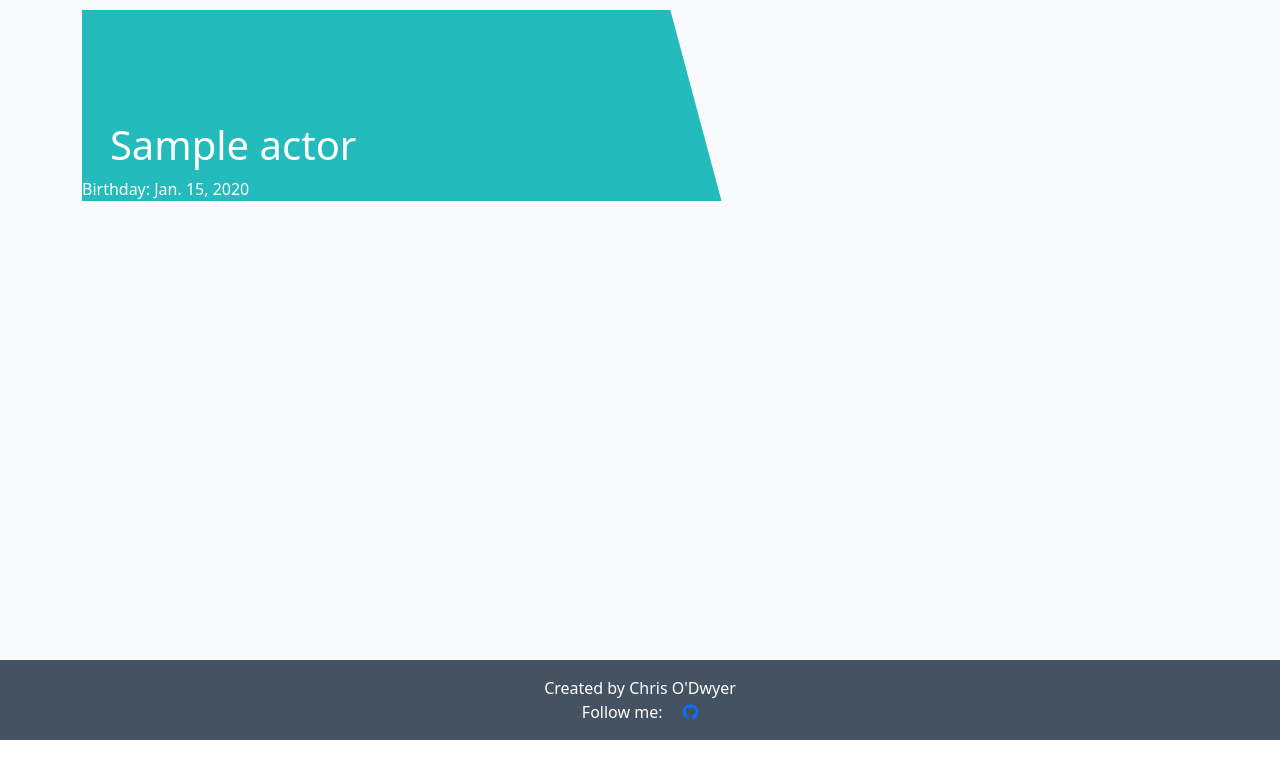
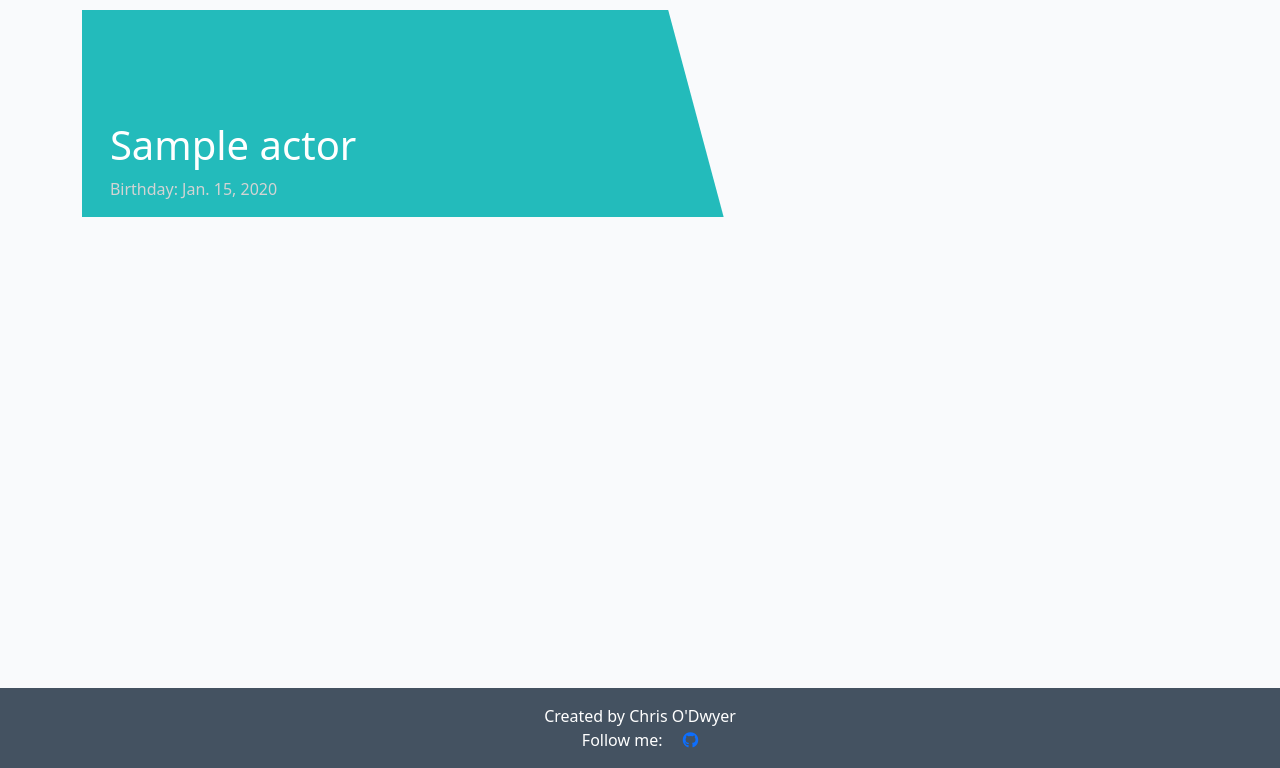
Before and after one commit to Christo107/MyFilmBlog, a Django app: page /actor/1/ in a window 1280 px wide. Shown: the part 60-828 px from the top of the page. Before the commit the page ends 800 px from the top, so only its background shows below. Run offline with Django 3.2, Linux system fonts and the light colour scheme; tables that the repository leaves empty hold one stand-in row (values such as "Sample post"); some libraries are stand-ins or nearby versions.

Commit message:
Add styling to actor_detail.html

```diff
--- a/static/css/style.css
+++ b/static/css/style.css
@@ -64,6 +64,15 @@ body {
     position: relative;
     display: inline-block;
     height: 33vh;
+    width: 100%;
+}
+
+.masthead-tall {
+    margin-top: 10px;
+    overflow: hidden;
+    position: relative;
+    display: inline-block;
+    height: 75vh;
     width: 100%;
 }
 
--- a/templates/actor_detail.html
+++ b/templates/actor_detail.html
@@ -2,25 +2,37 @@
 
 {% load crispy_forms_tags %}
 
-<div class="masthead">
+<div class="masthead-tall">
     <div class="container">
         <div class="row g-0">
             <div class="col-md-6 masthead-text">
                 <!-- Actor name goes in these h1 tags -->
                 <h1 class="post-title">{{ actor.name }}</h1>
-                <p class="card-text">Birthday: {{ actor.birthday }}</p>
+                <p class="post-subtitle">Birthday: {{ actor.birthday }}</p>
             </div>
             <div class="d-none d-md-block col-md-6 masthead-image">
                 <!-- The featured image URL goes in the src attribute -->
                 {% if "placeholder" in actor.featured_image.url %}
                 <img src="https://res.cloudinary.com/dscoft3v6/image/upload/v1687005276/CI%20-%20PP4%20-%20assets/pexels-pixabay-33129_wusex2.jpg" width="100%">
                 {% else %}
-                <img src=" {{ actor.featured_image.url }}" width="100%">
+                <img src=" {{ actor.featured_image.url }}" width="100%" class="actor_img">
                 {% endif %}
             </div>
         </div>
     </div>
 </div>
+
+<!-- <div class="masthead-tall">
+    <div class="container">
+        <div class="container">
+            <div class="d-none d-md-block col-md-6 masthead-image" style="width: 25rem;">
+                <img class="card-img-top" src=" {{ actor.featured_image.url }}" width="100%" alt="Card image cap">
+                <div class="card-body">
+                </div>
+            </div>
+        </div>
+    </div>
+</div> -->
 
 <div class="container">
     <div class="row">
@@ -28,7 +40,7 @@
             <div class="card-body">
                 <!-- The post content goes inside the card-text. -->
                 <!-- Use the | safe filter inside the template tags -->
-                <p class="card-text ">
+                <p class="card-text">
                     <!-- {{ actor.films | safe }} -->
                 </p>
             </div>
```
